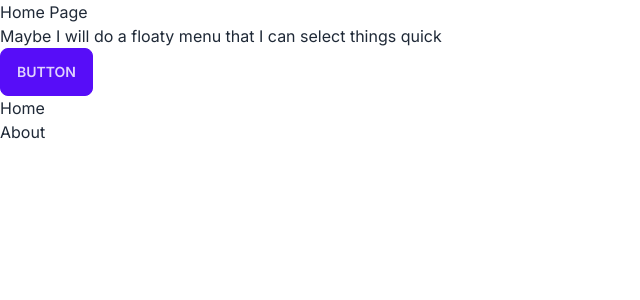
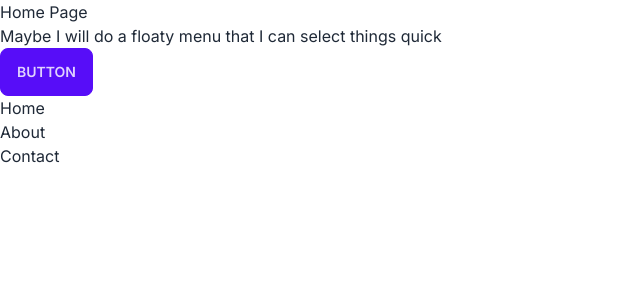
Before and after one commit to applicationsbypaul/hand-off-app, a Next.js app: page / in a window 1280 px wide. Shown: the top 300 px of the page, without its empty margins (0-640 px from the left). Built offline with nearby package versions, Linux system fonts and the light colour scheme.

Commit message:
Added nested routing

```diff
--- /dev/null
+++ b/app/about/contact/page.js
@@ -0,0 +1,9 @@
+const ContactPage = () => {
+  return (
+    <div>
+      <h1>Contact Page</h1>
+      <p>Phone: 555-555-5555</p>
+    </div>
+  );
+};
+export default ContactPage;
--- a/app/page.js
+++ b/app/page.js
@@ -13,6 +13,9 @@ const HomePage = () => {
         <li>
           <Link href="/about">About</Link>
         </li>
+        <li>
+          <Link href="/about/contact">Contact</Link>
+        </li>
       </ul>
     </div>
   );
```
